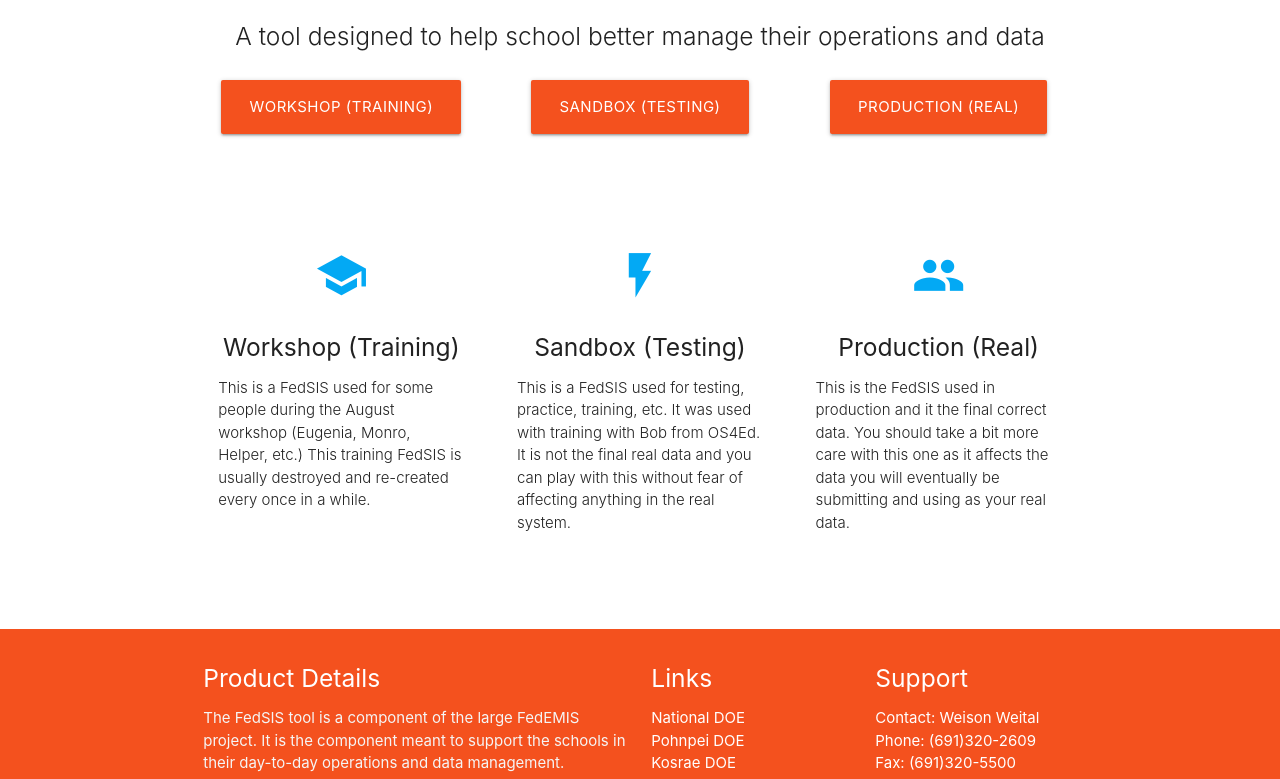
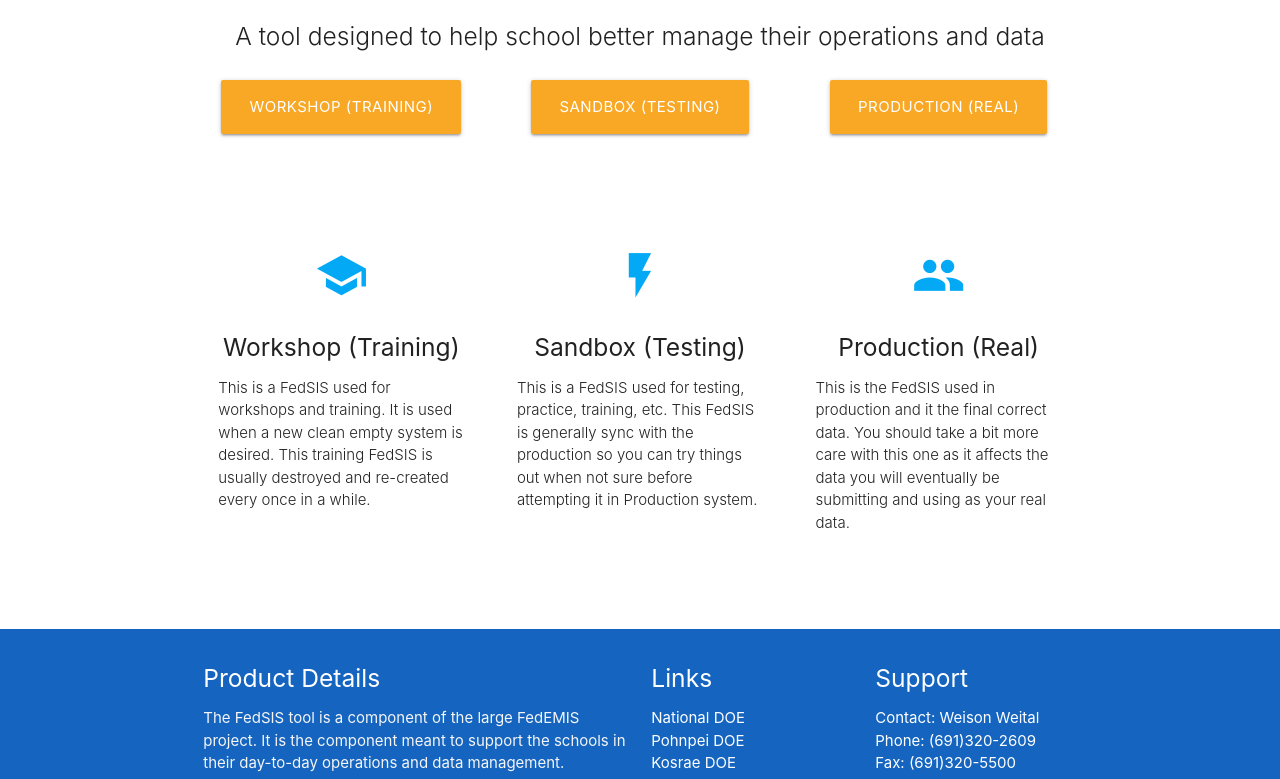
Before and after one commit to ghachey/fedsis-landing.doe.fm, a plain HTML site: page index.html in a window 1280 px wide. Shown: the part 254-1033 px from the top of the page. Drawn offline with nearby package versions, Linux system fonts and the light colour scheme.

Commit message:
feat: website content/colors update

```diff
--- a/index.html
+++ b/index.html
@@ -11,7 +11,7 @@
   <link href="css/style.css" type="text/css" rel="stylesheet" media="screen,projection"/>
 </head>
 <body>
-  <nav class="blue darken-1" role="navigation">
+  <nav class="blue darken-3" role="navigation">
     <div class="nav-wrapper container"><a id="logo-container" href="#" class="brand-logo">Federated States of Micronesia's Student Information System</a>
       <!-- <ul class="right hide-on-med-and-down">
            <li><a href="#">Navbar Link</a></li>
@@ -32,13 +32,13 @@
       </div>
       <div class="row center">
         <div class="col s12 m4">
-          <a href="https://fedsis.doe.fm/training" id="download-button" class="btn-large waves-effect waves-light deep-orange darken-1">Workshop (Training)</a>
+          <a href="https://fedsis.doe.fm/training" id="download-button" class="btn-large waves-effect waves-light yellow darken-3">Workshop (Training)</a>
         </div>
         <div class="col s12 m4">
-          <a href="https://fedsis.doe.fm/test" id="download-button" class="btn-large waves-effect waves-light deep-orange darken-1">Sandbox (Testing)</a>
+          <a href="https://fedsis.doe.fm/test" id="download-button" class="btn-large waves-effect waves-light yellow darken-3">Sandbox (Testing)</a>
         </div>
         <div class="col s12 m4">
-          <a href="https://fedsis.doe.fm/production" id="download-button" class="btn-large waves-effect waves-light deep-orange darken-1">Production (Real)</a>
+          <a href="https://fedsis.doe.fm/production" id="download-button" class="btn-large waves-effect waves-light yellow darken-3">Production (Real)</a>
         </div>
       </div>
       <br><br>
@@ -57,10 +57,10 @@
             <h2 class="center light-blue-text"><i class="material-icons">school</i></h2>
             <h5 class="center">Workshop (Training)</h5>
 
-            <p class="light">This is a FedSIS used for some people
-              during the August workshop (Eugenia, Monro, Helper, etc.)
-              This training FedSIS is usually destroyed and re-created
-              every once in a while.</p>
+            <p class="light">This is a FedSIS used for workshops and
+              training. It is used when a new clean empty system is
+              desired.  This training FedSIS is usually destroyed and
+              re-created every once in a while.</p>
           </div>
         </div>
 
@@ -71,10 +71,9 @@
             <h5 class="center">Sandbox (Testing)</h5>
 
             <p class="light">This is a FedSIS used for testing,
-            practice, training, etc. It was used with training with
-            Bob from OS4Ed. It is not the final real data and you can
-            play with this without fear of affecting anything in the
-            real system.</p>
+            practice, training, etc. This FedSIS is generally sync
+            with the production so you can try things out when not
+            sure before attempting it in Production system.</p>
           </div>
         </div>
 
@@ -95,7 +94,7 @@
     <br><br>
   </div>
 
-  <footer class="page-footer deep-orange darken-1">
+  <footer class="page-footer blue darken-3">
     <div class="container">
       <div class="row">
         <div class="col l6 s12">
```
